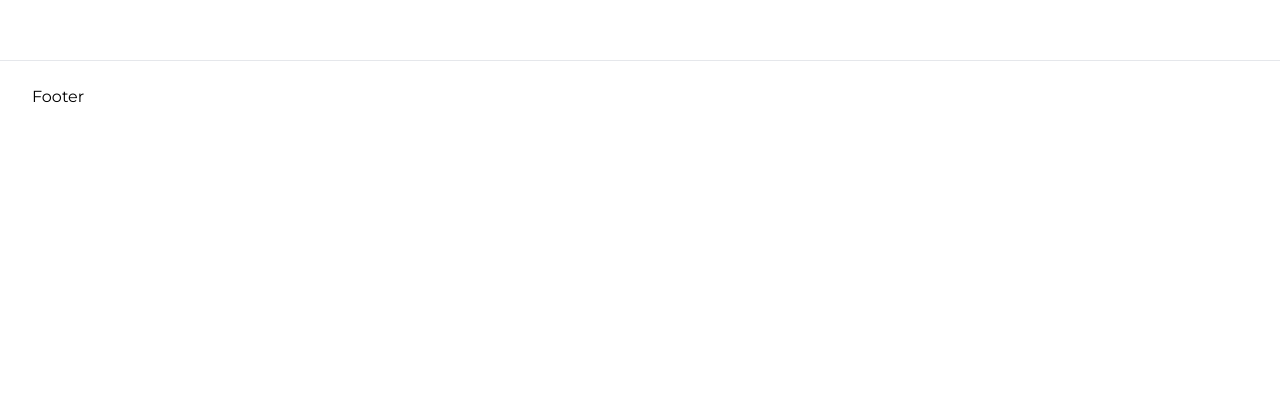
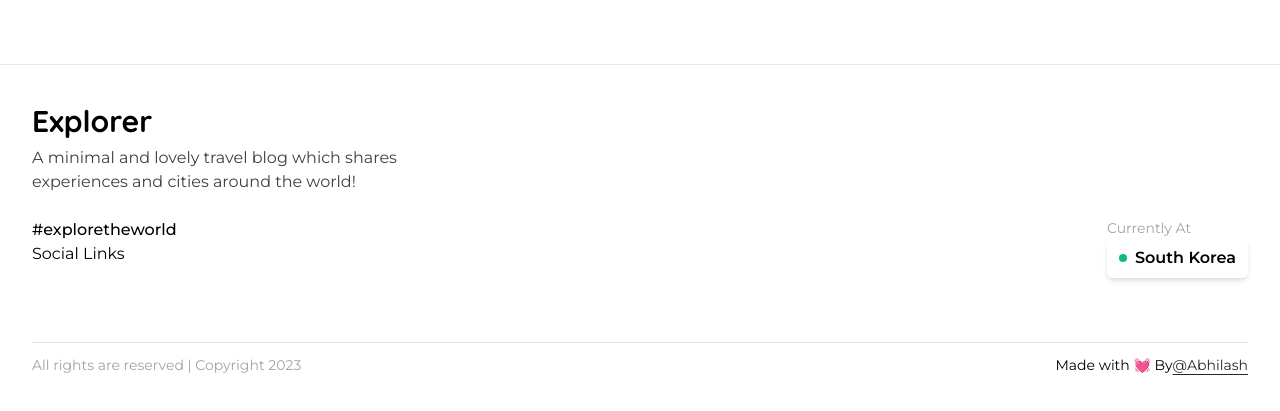
Before and after one commit to AbhilashMadi/Next-JS-Blog-Site, a Next.js app: page / in a window 1280 px wide. Shown: the part 1049-1460 px from the top of the page. Before the commit the page ends 1182 px from the top, so only its background shows below. Built offline with nearby package versions, Linux system fonts and the light colour scheme.

Commit message:
footer section

```diff
--- a/src/components/common/Footer.tsx
+++ b/src/components/common/Footer.tsx
@@ -1,11 +1,37 @@
 import { FC } from "react";
 import Container from "@common/Container";
+import { siteConfig } from "@utils/siteConfig";
+import Link from "next/link";
 
 const Footer: FC = () => {
   return (
-    <footer className="py-6 border-t mt-10">
+    <footer className="py-8 border-t mt-10">
       <Container>
-        Footer
+        <div>
+          <h2 className='text-3xl font-bold leading-relaxed font-serif'>{siteConfig.siteName}</h2>
+          <p className="max-w-md text-md text-neutral-700">{siteConfig.description}</p>
+        </div>
+
+        <div className="mt-6 flex justify-between flex-wrap gap-4">
+          <div>
+            <p className="font-medium">{siteConfig.exploreTag}</p>
+            <div>{siteConfig.socialLinksTxt}</div>
+          </div>
+          <div>
+            <p className="text-neutral-400 text-sm">{siteConfig.currentlyAt}</p>
+            <div className="shadow-md bg-white rounded-md px-3 py-2 flex items-center justify-center gap-2">
+              <div className="bg-emerald-500 rounded-full w-2 h-2" />
+              <p className="font-semibold">{siteConfig.currentPlace}</p>
+            </div>
+          </div>
+        </div>
+
+        <div className="flex flex-wrap items-center justify-between gap-4 py-3 mt-16 border-t text-sm">
+          <p className="text-neutral-400">{siteConfig.copyright} {new Date().getFullYear()}</p>
+          <p><span>{siteConfig.madeWith}</span>
+            <Link href={siteConfig.socialLinks.github} className="underline text-zinc-800 underline-offset-4">@Abhilash</Link>
+          </p>
+        </div>
       </Container>
     </footer>
   )
--- a/src/components/common/Navigation.tsx
+++ b/src/components/common/Navigation.tsx
@@ -9,7 +9,7 @@ const Navigation: FC = () => {
     <header className="border-b bg-white sticky top-0 left-0
       right-0 bg-clip-padding backdrop-filter backdrop-blur-md bg-opacity-50">
       <Container className="py-5 flex items-center justify-between">
-        <Link href={HOME} className="text-lg font-serif">
+        <Link href={HOME} className="text-2xl font-bold font-serif">
           {headers.explorer}
         </Link>
         <nav>
--- /dev/null
+++ b/src/utils/siteConfig.ts
@@ -0,0 +1,37 @@
+
+type SiteConfig = {
+  siteName: string;
+  description: string;
+  currentlyAt: string;
+  exploreTag: string;
+  socialLinksTxt: string;
+  currentPlace: string;
+  copyright: string;
+  madeWith: string;
+  socialLinks: {
+    twitter: string;
+    youtube: string;
+    github: string;
+    linkedin: string;
+    instagram: string;
+  };
+};
+
+export const siteConfig: SiteConfig = {
+  siteName: "Explorer",
+  description:
+    "A minimal and lovely travel blog which shares experiences and cities around the world!",
+  currentlyAt: "Currently At",
+  currentPlace: "South Korea",
+  exploreTag: "#exploretheworld",
+  socialLinksTxt: "Social Links",
+  copyright: "All rights are reserved | Copyright",
+  madeWith: "Made with 💓 By",
+  socialLinks: {
+    twitter: "#",
+    youtube: "#",
+    github: "#",
+    linkedin: "#",
+    instagram: "#",
+  },
+};
```
